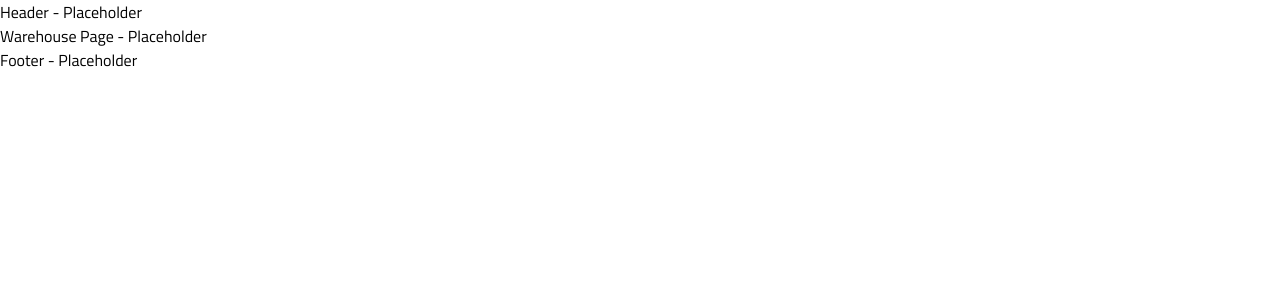
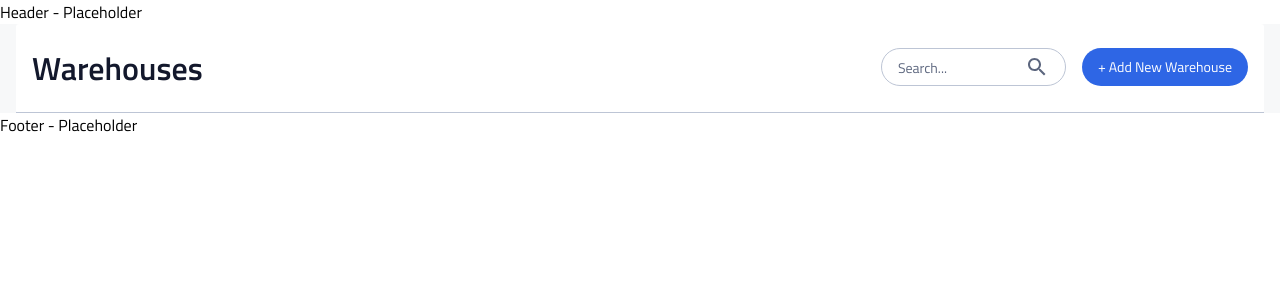
Before and after one commit to reymaa19/InStock-client, a React (Vite) app: page /warehouse in a window 1280 px wide. Shown: the top 300 px of the page. Built offline with nearby package versions, Linux system fonts and the light colour scheme; the HTML template or start-up script is replaced by a standard one.

Commit message:
Add search and cta-button mixins and finish warehouse table header styling

```diff
--- a/src/App.jsx
+++ b/src/App.jsx
@@ -10,7 +10,7 @@ const App = () => {
     <BrowserRouter>
       <Header />
       <Routes>
-        <Route path="/" element={<>default</>} />
+        <Route path="/" element={<WarehousePage />} />
         <Route path="/warehouse" element={<WarehousePage />} />
         <Route path="/inventory" element={<InventoryPage />} />
       </Routes>
--- a/src/pages/WarehousePage/WarehousePage.jsx
+++ b/src/pages/WarehousePage/WarehousePage.jsx
@@ -1,7 +1,47 @@
-import React from "react";
+import { useState } from "react";
+import "./WarehousePage.scss";
 
 function WarehousePage() {
-  return <div>Warehouse Page - Placeholder</div>;
+  const [search, setSearch] = useState("");
+
+  const mockData = [
+    {
+      warehouse: "Manhattan",
+      address: "503 Broadway New York, USA",
+      contact: "Parmin Aujla",
+      contactInfo: ["+1 (629) 555-0129", "paujla@instock.com"],
+    },
+    {
+      warehouse: "Manhattan",
+      address: "503 Broadway New York, USA",
+      contact: "Parmin Aujla",
+      contactInfo: ["+1 (629) 555-0129", "paujla@instock.com"],
+    },
+  ];
+
+  return (
+    <main className="main">
+      <section className="warehouse">
+        <div className="warehouse__container warehouse__container--top">
+          <h1 className="warehouse__page-header">Warehouses</h1>
+          <div className="warehouse__wrapper">
+            <input
+              className="warehouse__search"
+              type="text"
+              placeholder="Search..."
+              value={search}
+              onChange={(e) => setSearch(e.target.value)}
+            />
+            <button className="warehouse__cta-button">
+              + Add New Warehouse
+            </button>
+          </div>
+        </div>
+
+        <div className="warehouse__container warehouse__container-bottom"></div>
+      </section>
+    </main>
+  );
 }
 
 export default WarehousePage;
--- /dev/null
+++ b/src/pages/WarehousePage/WarehousePage.scss
@@ -0,0 +1,69 @@
+@use "../../styles/partials/mixins" as *;
+$Instock-Black: #13182c;
+$Slate: #5c667e;
+$Graphite: #232940;
+$Green: #158463;
+$Instock-Indigo: #2e66e5;
+$Cloud: #bdc5d5;
+$Light-Grey: #f7f8f9;
+$Red: #c94515;
+$White: #ffffff;
+
+$font-weight-semi-bold600: 600;
+$font-weight-regular400: 400;
+
+.main {
+  padding: 0 1rem;
+  background-color: #f7f8f9;
+}
+
+.warehouse {
+  width: 100%;
+  background-color: white;
+  border-radius: 0.1875rem;
+
+  &__container {
+    &--top {
+      @include flex-container(column);
+      gap: 1rem;
+      padding: 1.5rem 1rem;
+      border-bottom: 1px solid $Cloud;
+
+      @include tablet {
+        flex-direction: row;
+        justify-content: space-between;
+      }
+    }
+  }
+
+  &__wrapper {
+    @include flex-container(column);
+    gap: 1rem;
+
+    @include tablet {
+      flex-direction: row;
+    }
+  }
+
+  &__page-header {
+    color: $Instock-Black;
+    font-size: 1.75rem;
+    line-height: 2.25rem;
+    font-weight: 600;
+
+    @include tablet {
+      font-size: 2rem;
+      line-height: 2.5rem;
+    }
+  }
+
+  &__search {
+    @include reset-field;
+    @include search-field;
+  }
+
+  &__cta-button {
+    @include reset-field;
+    @include cta-button;
+  }
+}
--- a/src/styles/partials/_mixins.scss
+++ b/src/styles/partials/_mixins.scss
@@ -19,7 +19,7 @@
   align-items: $align;
 }
 
-@mixin reset-button {
+@mixin reset-field {
   padding: 0;
   border: none;
   font: inherit;
@@ -27,3 +27,53 @@
   background-color: transparent;
   cursor: pointer;
 }
+
+@mixin cta-button {
+  height: 2.25rem;
+  font-size: 0.8125rem;
+  line-height: 1.25rem;
+  color: white;
+  background-color: #2e66e5;
+  border-radius: 1.25rem;
+
+  @include tablet {
+    width: fit-content;
+    padding: 0 1rem;
+    height: 2.375rem;
+    font-size: 0.875rem;
+    line-height: 1.375rem;
+  }
+
+  &:hover {
+    background-color: #232940;
+  }
+}
+
+@mixin search-field {
+  padding: 0 1rem;
+  height: 2.25rem;
+  font-size: 0.8125rem;
+  line-height: 1.25rem;
+  color: #13182c;
+  background-color: white;
+  border-radius: 1.25rem;
+  border: 1px solid #bdc5d5;
+  background-image: url("../../assets/images/icons/action/search-24px.svg");
+  background-repeat: no-repeat;
+  background-position: right 16px center;
+
+  @include tablet {
+    width: 11.5625rem;
+    height: 2.375rem;
+    font-size: 0.875rem;
+    line-height: 1.375rem;
+  }
+
+  &:hover {
+    border: 1px solid #2e66e5;
+  }
+
+  &::placeholder {
+    color: #5c667e;
+  }
+}
```
